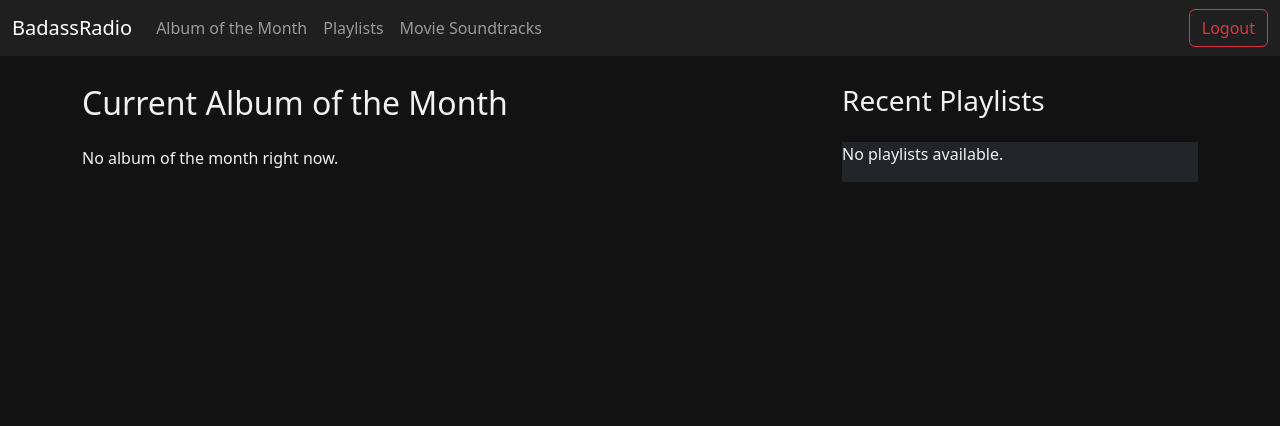
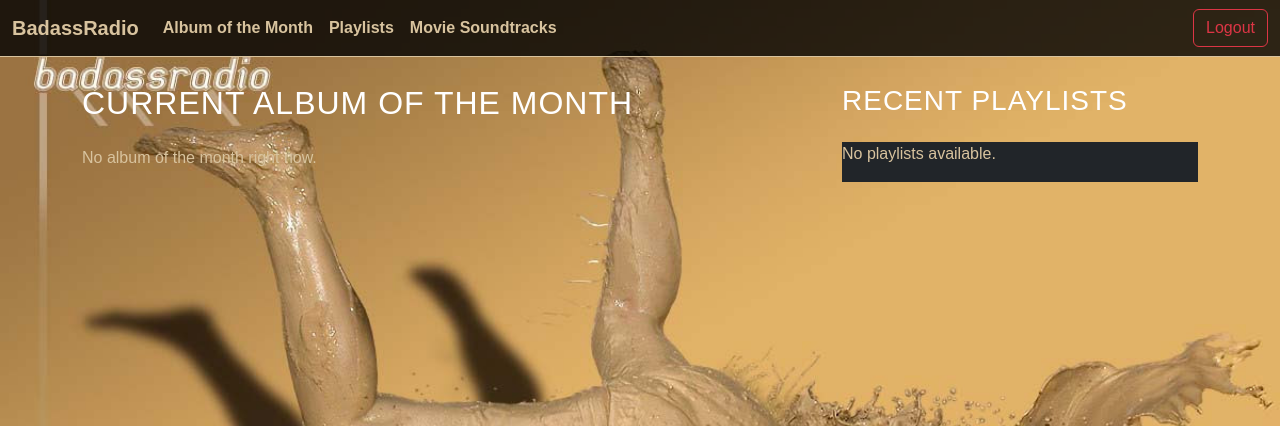
Before and after one commit to TomDouaud/testTom, a Django app: page / in a window 1280 px wide. Shown: the top 426 px of the page. Run offline with Django 5.2, Linux system fonts and the light colour scheme; a user stored in the database is signed in; data that the repository does not hold is empty.

Commit message:
Apply BadassRadio theme and background image
Co-authored-by: TomDouaud <124200637+TomDouaud@users.noreply.github.com>

```diff
--- a/templates/blog/base.html
+++ b/templates/blog/base.html
@@ -6,12 +6,27 @@
     <title>BadassRadio</title>
     <link href="https://cdn.jsdelivr.net/npm/bootstrap@5.3.0/dist/css/bootstrap.min.css" rel="stylesheet">
     <link rel="stylesheet" href="https://cdn.jsdelivr.net/npm/bootstrap-icons@1.10.5/font/bootstrap-icons.css">
+    {% load static %}
     <style>
-        body { padding-top: 60px; background-color: #121212; color: #f1f1f1; }
-        .navbar { background-color: #1f1f1f; }
-        .card { background-color: #2c2c2c; color: #fff; border: none; }
+        body {
+            padding-top: 60px;
+            background-color: #000;
+            background-image: url('{% static "images/bg.png" %}');
+            background-attachment: fixed;
+            background-size: cover;
+            background-position: center top;
+            color: #d8c39e;
+            font-family: Arial, sans-serif;
+        }
+        .navbar { background-color: rgba(0, 0, 0, 0.8); border-bottom: 1px solid #d8c39e; }
+        .navbar-brand, .nav-link { color: #d8c39e !important; font-weight: bold; }
+        .nav-link:hover { color: #fff !important; }
+        .card { background-color: rgba(0, 0, 0, 0.7); color: #d8c39e; border: 1px solid #d8c39e; }
         a { color: #f39c12; text-decoration: none; }
         a:hover { color: #e67e22; }
+        h1, h2, h3, h4, h5, h6 { color: #fff; text-transform: uppercase; letter-spacing: 1px; }
+        .list-group-item { background-color: rgba(0, 0, 0, 0.7) !important; color: #d8c39e !important; border-color: #d8c39e !important; }
+        hr.border-secondary { border-top-color: #d8c39e !important; opacity: 0.5; }
     </style>
 </head>
 <body>
```
Also changed, not shown: db.sqlite3, static/images/bg.png (added).
